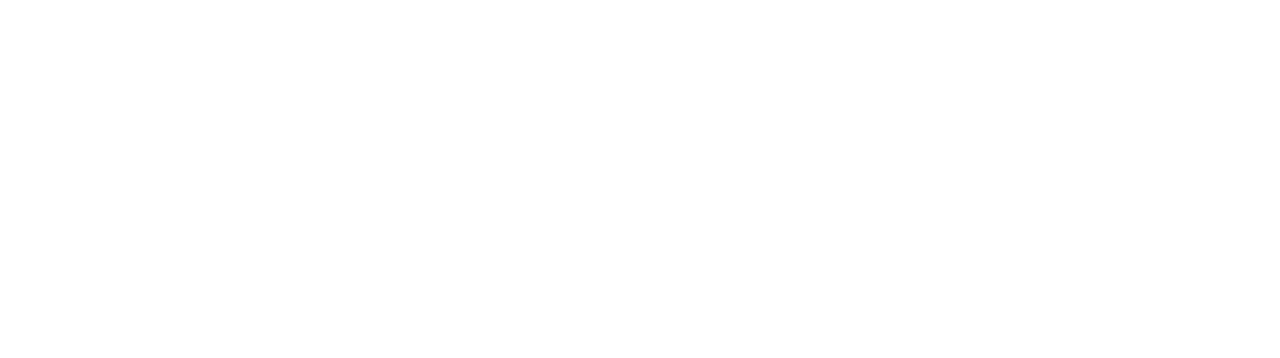
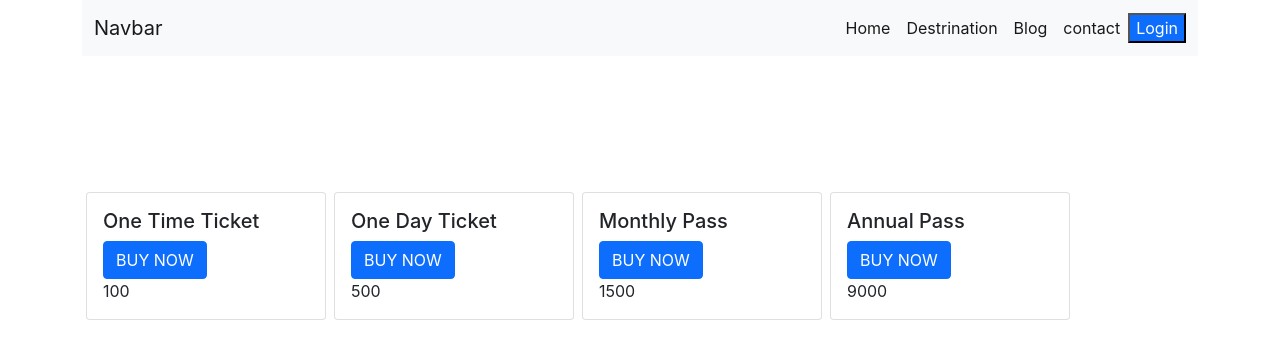
Before and after one commit to AbidurRahman24/Ticket-fire-auth, a React (Create React App) app: page /home in a window 1280 px wide. Shown: the top 358 px of the page. Built offline with nearby package versions, Linux system fonts and the light colour scheme.

Commit message:
card item add

```diff
--- a/src/App.js
+++ b/src/App.js
@@ -14,7 +14,10 @@
           <Route exact path='/'>
             <Home/>
           </Route>
-          <Route exact path='/login'>
+          <Route path='/home'>
+            <Home/>
+          </Route>
+          <Route path='/login'>
             <Login/>
           </Route>
         </Switch>
--- a/src/components/Card/Card.js
+++ b/src/components/Card/Card.js
@@ -1,14 +1,16 @@
 import React from 'react';
 
 const Card = (props) => {
-    const {title, taka} = props.card
+  const { title, taka } = props.card
   return (
     <div>
-            <div class="card" style={{width: '15rem'}}>
+      <div>
+        <div class="card m-1" style={{ width: '15rem' }}>
           <div class="card-body">
             <h5 class="card-title">{title}</h5>
-    <a href="/" class="btn btn-primary">Go somewhere</a>
+            <button type="button" class="btn btn-primary">BUY NOW</button>
             <p class="card-text">{taka}</p>
+          </div>
         </div>
       </div>
     </div>
```
Lines whose indentation alone changed are shown as unchanged.
